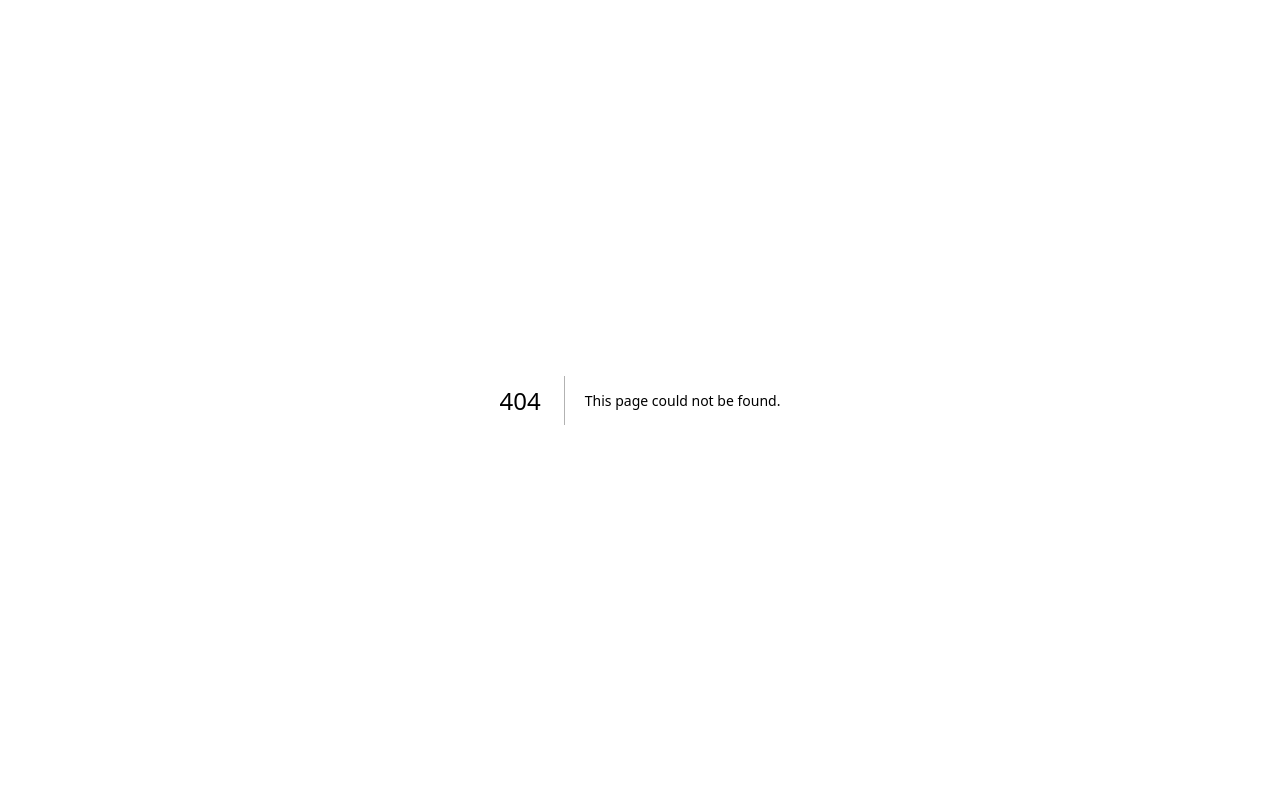
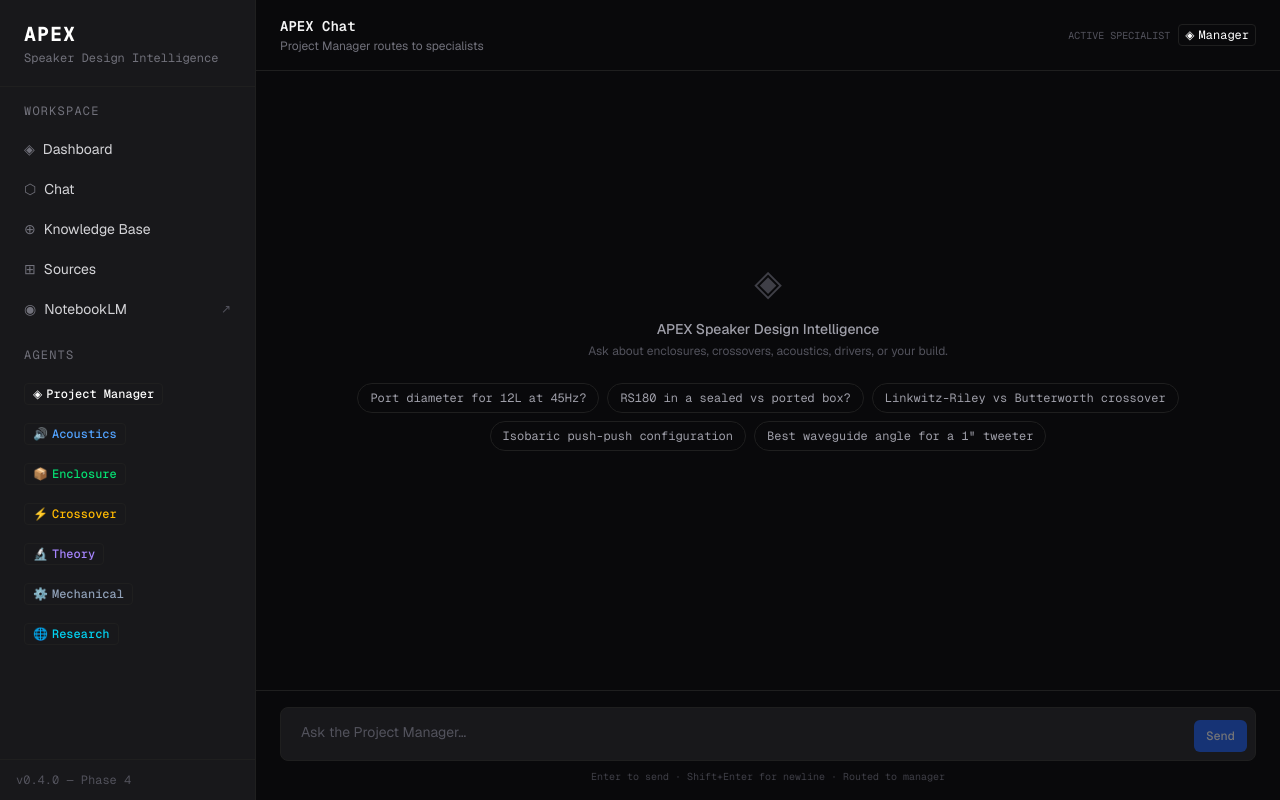
Before and after one commit to orishavitas/apex-speaker, a Next.js app in the folder web/: page /dashboard/chat in a window 1280 px wide. Before the commit this address had no page. Built offline with nearby package versions, Linux system fonts and the light colour scheme.

Commit message:
feat: Phase 4 dashboard — chat page, routing indicator, starter prompts

```diff
--- /dev/null
+++ b/web/app/dashboard/chat/page.tsx
@@ -0,0 +1,130 @@
+"use client";
+
+import { Chat } from "@ai-sdk/react";
+import { DefaultChatTransport } from "ai";
+import { useChat } from "@ai-sdk/react";
+import { useEffect, useRef, useState, useMemo } from "react";
+import { MessageBubble } from "@/components/apex/chat/message-bubble";
+import { ChatInput } from "@/components/apex/chat/chat-input";
+import { DomainBadge } from "@/components/apex/chat/domain-badge";
+import type { AgentDomain } from "@/lib/agents/types";
+
+export default function ChatPage() {
+  const [routedDomain, setRoutedDomain] = useState<AgentDomain>("manager");
+  const [input, setInput] = useState("");
+  const bottomRef = useRef<HTMLDivElement>(null);
+
+  const chat = useMemo(
+    () =>
+      new Chat({
+        transport: new DefaultChatTransport({
+          api: "/api/agents/manager",
+          fetch: async (url, init) => {
+            const response = await globalThis.fetch(url, init);
+            const domain = response.headers.get("X-Routed-Domain") as AgentDomain | null;
+            if (domain) setRoutedDomain(domain);
+            return response;
+          },
+        }),
+      }),
+    []
+  );
+
+  const { messages, sendMessage, status } = useChat({ chat });
+  const isLoading = status === "streaming" || status === "submitted";
+
+  useEffect(() => {
+    bottomRef.current?.scrollIntoView({ behavior: "smooth" });
+  }, [messages]);
+
+  function handleSubmit() {
+    if (!input.trim() || isLoading) return;
+    sendMessage({ text: input });
+    setInput("");
+  }
+
+  return (
+    <div className="flex flex-col h-full">
+      {/* Header */}
+      <div className="border-b border-zinc-800 px-6 py-4 flex items-center justify-between shrink-0">
+        <div>
+          <h1 className="text-sm font-semibold text-zinc-100 font-mono">APEX Chat</h1>
+          <p className="text-xs text-zinc-500 mt-0.5">Project Manager routes to specialists</p>
+        </div>
+        <div className="flex items-center gap-2">
+          <span className="text-[10px] text-zinc-600 font-mono">ACTIVE SPECIALIST</span>
+          <DomainBadge domain={routedDomain} size="md" />
+        </div>
+      </div>
+
+      {/* Messages */}
+      <div className="flex-1 overflow-y-auto px-6 py-6 space-y-6">
+        {messages.length === 0 && (
+          <div className="flex flex-col items-center justify-center h-full text-center gap-4 py-20">
+            <div className="text-4xl font-mono text-zinc-700">◈</div>
+            <div>
+              <p className="text-zinc-400 text-sm font-medium">APEX Speaker Design Intelligence</p>
+              <p className="text-zinc-600 text-xs mt-1">
+                Ask about enclosures, crossovers, acoustics, drivers, or your build.
+              </p>
+            </div>
+            <div className="flex flex-wrap gap-2 justify-center mt-2">
+              {STARTER_PROMPTS.map((prompt) => (
+                <button
+                  key={prompt}
+                  onClick={() => setInput(prompt)}
+                  className="text-xs px-3 py-1.5 rounded-full border border-zinc-700 text-zinc-400 hover:border-zinc-500 hover:text-zinc-300 transition-colors font-mono"
+                >
+                  {prompt}
+                </button>
+              ))}
+            </div>
+          </div>
+        )}
+
+        {messages.map((msg, i) => {
+          const isLast = i === messages.length - 1;
+          const isStreaming = isLast && msg.role === "assistant" && isLoading;
+
+          // Extract text from parts (AI SDK v6 UIMessage format)
+          const content = msg.parts
+            .filter((p): p is { type: "text"; text: string } => p.type === "text")
+            .map((p) => p.text)
+            .join("");
+
+          return (
+            <MessageBubble
+              key={msg.id}
+              role={msg.role as "user" | "assistant"}
+              content={content}
+              domain={msg.role === "assistant" ? routedDomain : undefined}
+              isStreaming={isStreaming}
+            />
+          );
+        })}
+        <div ref={bottomRef} />
+      </div>
+
+      {/* Input */}
+      <div className="border-t border-zinc-800 px-6 py-4 shrink-0">
+        <ChatInput
+          value={input}
+          onChange={setInput}
+          onSubmit={handleSubmit}
+          isLoading={isLoading}
+        />
+        <p className="text-[10px] text-zinc-700 mt-2 font-mono text-center">
+          Enter to send · Shift+Enter for newline · Routed to {routedDomain}
+        </p>
+      </div>
+    </div>
+  );
+}
+
+const STARTER_PROMPTS = [
+  "Port diameter for 12L at 45Hz?",
+  "RS180 in a sealed vs ported box?",
+  "Linkwitz-Riley vs Butterworth crossover",
+  "Isobaric push-push configuration",
+  "Best waveguide angle for a 1\" tweeter",
+];
--- /dev/null
+++ b/web/app/dashboard/layout.tsx
@@ -0,0 +1,12 @@
+import { Sidebar } from "@/components/apex/sidebar";
+
+export default function DashboardLayout({ children }: { children: React.ReactNode }) {
+  return (
+    <div className="flex h-screen bg-zinc-950 overflow-hidden">
+      <Sidebar />
+      <main className="flex-1 flex flex-col overflow-hidden">
+        {children}
+      </main>
+    </div>
+  );
+}
--- a/web/app/dashboard/page.tsx
+++ b/web/app/dashboard/page.tsx
@@ -1,37 +1,56 @@
-import { Sidebar } from "@/components/apex/sidebar";
+import Link from "next/link";
 import { AgentBadge } from "@/components/apex/agent-badge";
 
 export default function DashboardPage() {
   return (
-    <div className="flex h-screen bg-zinc-950 overflow-hidden">
-      <Sidebar />
-      <main className="flex-1 flex flex-col overflow-hidden">
+    <div className="flex-1 flex flex-col overflow-hidden">
       <header className="h-14 border-b border-zinc-800 px-6 flex items-center justify-between shrink-0">
-          <h1 className="font-mono text-sm text-zinc-400">
-            — no project selected —
-          </h1>
+        <h1 className="font-mono text-sm text-zinc-400">— APEX Speaker Design Intelligence —</h1>
         <AgentBadge domain="manager" size="sm" />
       </header>
 
-        <div className="flex-1 flex items-center justify-center">
-          <div className="text-center space-y-4 max-w-md">
-            <div className="font-mono text-5xl font-bold text-zinc-800 tracking-widest">
-              APEX
-            </div>
-            <p className="text-zinc-500 text-sm font-mono">
-              Speaker Design Intelligence Platform
-            </p>
-            <div className="flex flex-wrap gap-2 justify-center pt-2">
+      <div className="flex-1 flex items-center justify-center p-8">
+        <div className="text-center space-y-6 max-w-lg">
+          <div className="font-mono text-6xl font-bold text-zinc-800 tracking-widest">APEX</div>
+          <p className="text-zinc-500 text-sm font-mono">Speaker Design Intelligence Platform</p>
+
+          <div className="flex flex-wrap gap-2 justify-center pt-1">
             {(["acoustics", "enclosure", "crossover", "theory", "mechanical", "research"] as const).map((d) => (
               <AgentBadge key={d} domain={d} size="sm" />
             ))}
           </div>
-            <p className="text-zinc-600 text-xs font-mono pt-2">
-              Phase 1: Foundation ✓ — Phase 2: Knowledge Pipeline →
-            </p>
+
+          <div className="pt-4">
+            <Link
+              href="/dashboard/chat"
+              className="inline-flex items-center gap-2 px-5 py-2.5 bg-blue-600 hover:bg-blue-500 text-white text-sm font-mono rounded-lg transition-colors"
+            >
+              <span>◈</span>
+              <span>Open Chat</span>
+            </Link>
+          </div>
+
+          <div className="grid grid-cols-3 gap-3 pt-2 text-left">
+            {PHASE_STATUS.map((phase) => (
+              <div key={phase.label} className="border border-zinc-800 rounded-lg px-3 py-2">
+                <div className="text-[10px] font-mono text-zinc-600">{phase.label}</div>
+                <div className={`text-xs font-mono mt-0.5 ${phase.done ? "text-green-400" : "text-zinc-500"}`}>
+                  {phase.done ? "✓ Complete" : "→ Pending"}
                 </div>
               </div>
-      </main>
+            ))}
+          </div>
+        </div>
+      </div>
     </div>
   );
 }
+
+const PHASE_STATUS = [
+  { label: "Phase 1: Foundation", done: true },
+  { label: "Phase 2: Knowledge Pipeline", done: true },
+  { label: "Phase 3: Agents", done: true },
+  { label: "Phase 4: UI", done: true },
+  { label: "Phase 5: Deployment", done: false },
+  { label: "DB: Neon Push", done: false },
+];
--- a/web/components/apex/sidebar.tsx
+++ b/web/components/apex/sidebar.tsx
@@ -25,6 +25,9 @@ export function Sidebar() {
         </div>
         <Link href="/dashboard" className="flex items-center gap-2 px-3 py-2 rounded text-zinc-300 hover:bg-zinc-800 hover:text-white text-sm transition-colors">
           <span className="font-mono text-zinc-500">◈</span> Dashboard
+        </Link>
+        <Link href="/dashboard/chat" className="flex items-center gap-2 px-3 py-2 rounded text-zinc-300 hover:bg-zinc-800 hover:text-white text-sm transition-colors">
+          <span className="font-mono text-zinc-500">⬡</span> Chat
         </Link>
         <Link href="/knowledge" className="flex items-center gap-2 px-3 py-2 rounded text-zinc-300 hover:bg-zinc-800 hover:text-white text-sm transition-colors">
           <span className="font-mono text-zinc-500">⊕</span> Knowledge Base
@@ -54,7 +57,7 @@ export function Sidebar() {
 
       {/* Footer */}
       <div className="px-4 py-3 border-t border-zinc-800 text-xs font-mono text-zinc-600">
-        v0.1.0 — Phase 1
+        v0.4.0 — Phase 4
       </div>
     </aside>
   );
```
Lines whose indentation alone changed are shown as unchanged.
